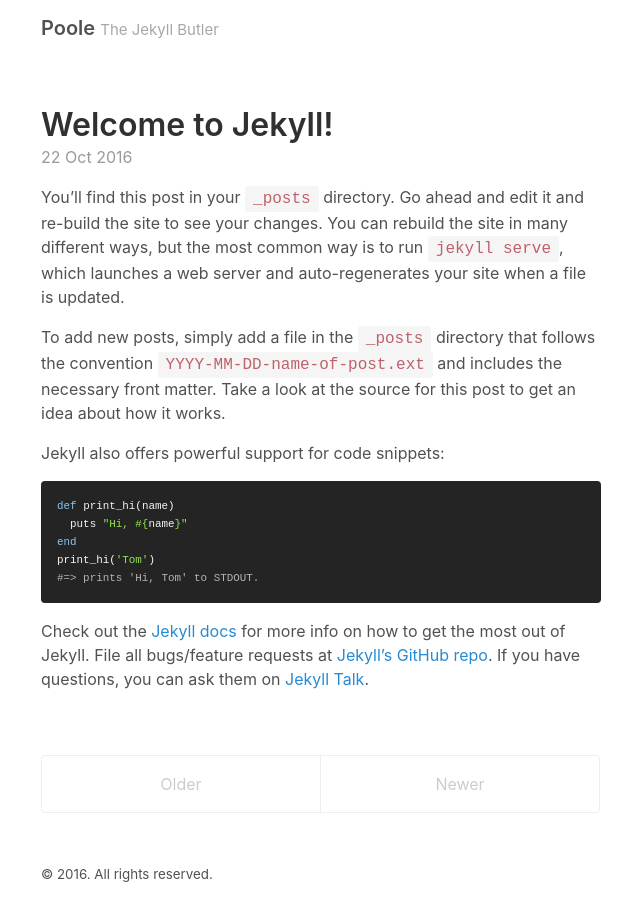
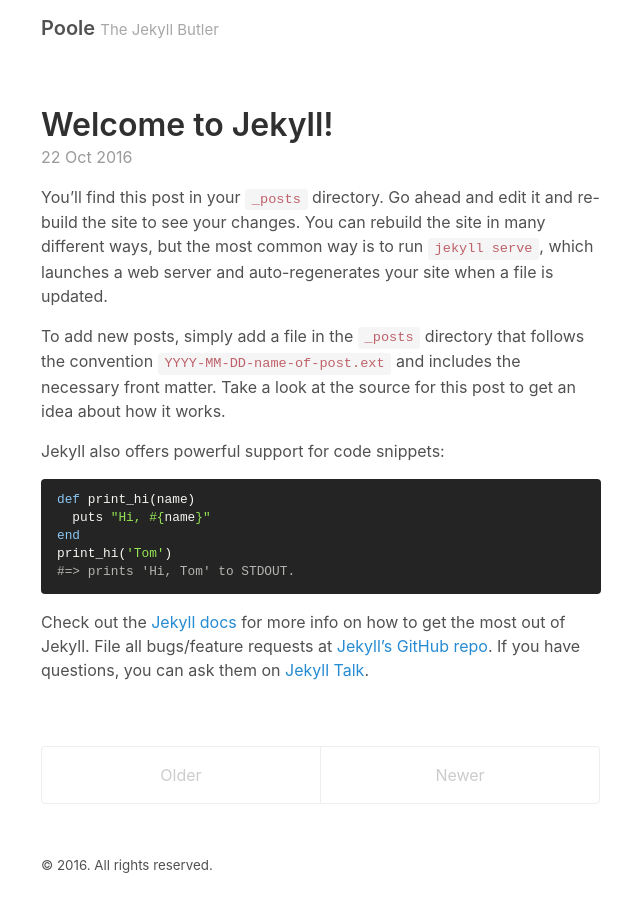
Before and after one commit to chongkong/chongkong.github.io, a Jekyll site: the page built from index.html, in a window 1280 px wide. Shown: the whole page, without its empty margins (319-959 px from the left). Built offline with Jekyll 4.4.1, drawn with Linux system fonts in a browser that asks for light colours; the list of posts is cut into pages by our own code.

Commit message:
Subtle size change

```diff
--- a/_sass/_code.scss
+++ b/_sass/_code.scss
@@ -10,6 +10,7 @@
 
 code {
   padding: .25em .5em;
+  font-size: 85%;
   color: $code-color;
   background-color: rgba(0, 0, 0, 0.04);
   border-radius: 3px;
@@ -21,14 +22,14 @@
 
 pre code {
   padding: 0;
-  font-size: 85%;
+  font-size: 100%;
   color: inherit;
   background-color: transparent;
 }
 
 // Pygments via Jekyll
 .highlight {
-  padding: 1rem;
+  padding: 0.8rem 1rem;
   margin-bottom: 1rem;
   margin-left: 0;
   margin-right: 0;
```
